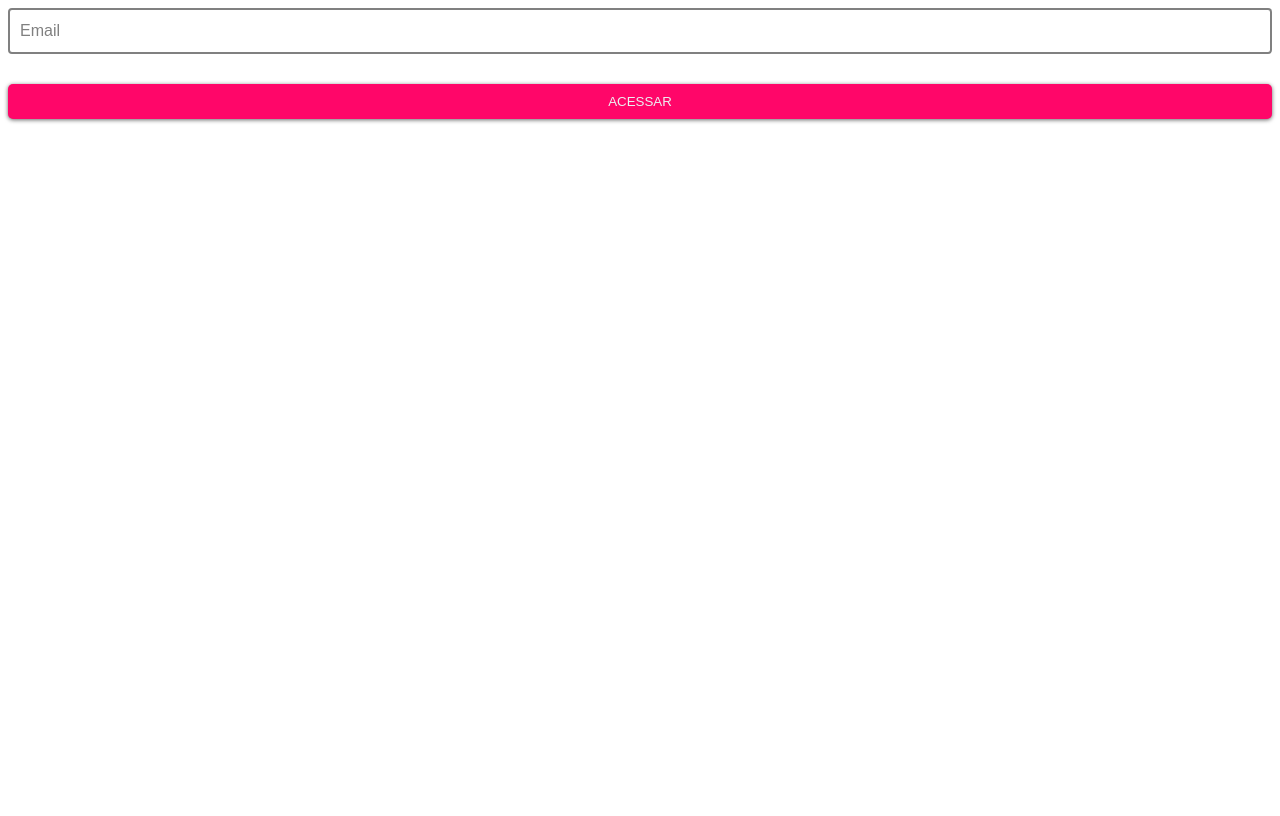
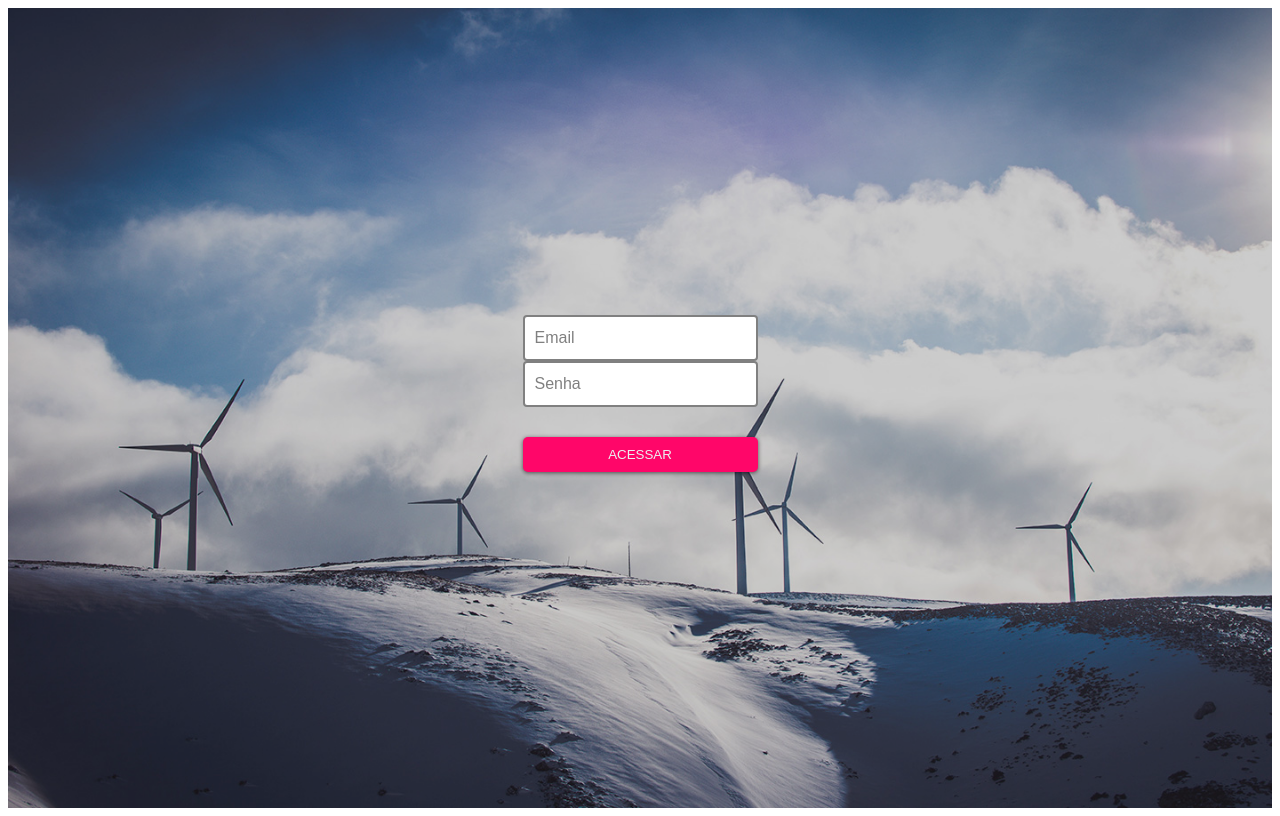
Before and after one commit to celsolisboa/desafio-frontend, an Angular app in the folder frontend/celso-lisboa/: page /login in a window 1280 px wide. Built offline with nearby package versions, Linux system fonts and the light colour scheme.

Commit message:
feat(cl-button): include img and dark-background in login

```diff
--- a/frontend/celso-lisboa/src/app/pages/login/login.component.html
+++ b/frontend/celso-lisboa/src/app/pages/login/login.component.html
@@ -1,7 +1,14 @@
+<div class="img-home">
+  <div class="dark-background">
     <form [formGroup]="formLogin">
       <ui-cl-input
         formControlName="email"
         label="Email"
+      ></ui-cl-input>
+
+      <ui-cl-input
+        formControlName="password"
+        label="Senha"
       ></ui-cl-input>
 
       <ui-cl-button
@@ -9,3 +16,5 @@
         (btnClick)="clickTest()"
       ></ui-cl-button>
     </form>
+  </div>
+</div>
--- a/frontend/celso-lisboa/src/app/pages/login/login.component.scss
+++ b/frontend/celso-lisboa/src/app/pages/login/login.component.scss
@@ -0,0 +1,20 @@
+.img-home{
+  background: url('../../../assets/background.jpg') no-repeat center top fixed;
+  -webkit-background-size: cover;
+  -moz-background-size: cover;
+  -o-background-size: cover;
+  background-size: cover;
+  height: 100vh;
+  display: flex;
+  align-items: center;
+  justify-content: center;
+}
+
+.dark-background {
+  width: 100%;
+  height: 100vh;
+  display: flex;
+  align-items: center;
+  justify-content: center;
+  background-color: rgba(0 , 0, 0, 0.2);
+}
--- a/frontend/celso-lisboa/src/app/pages/login/login.component.ts
+++ b/frontend/celso-lisboa/src/app/pages/login/login.component.ts
@@ -19,6 +19,7 @@ export class LoginComponent implements OnInit {
   private buildResourceForm(): void {
     this.formLogin = this.fb.group({
       email: [ null, [ Validators.required, Validators.email] ],
+      password: [ null, [ Validators.required ] ],
     });
   }
 
```
Also changed, not shown: frontend/celso-lisboa/src/assets/background.jpg (added). Lines whose indentation alone changed are shown as unchanged.
